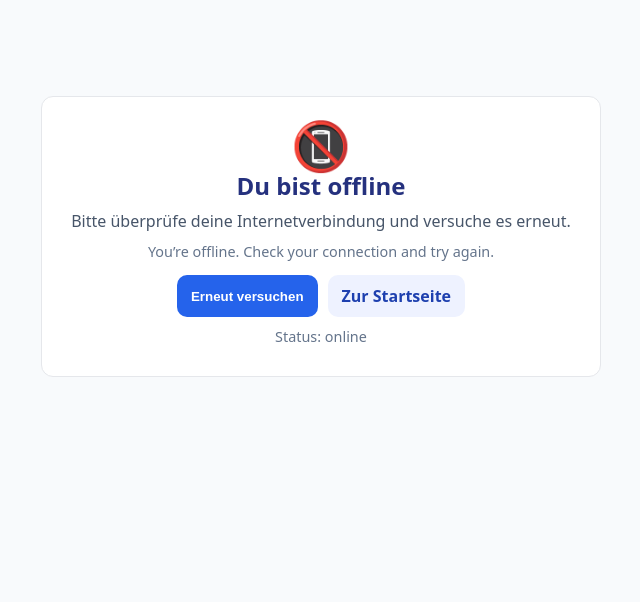
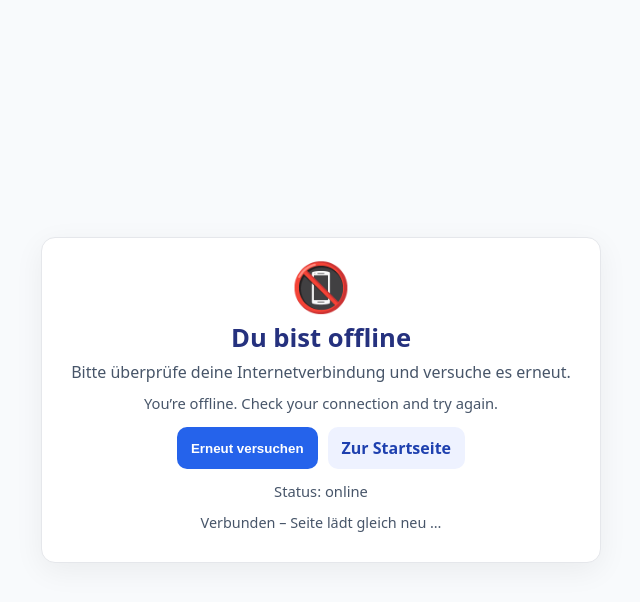
Before and after one commit to learngermanghana/linguaspark, a plain HTML site: page offline.html in a window 1280 px wide. Both pictures are taken after a click on the button "Erneut versuchen". Shown: the whole page, without its empty margins (319-959 px from the left). Drawn offline with Linux system fonts and the light colour scheme.

Commit message:
Update offline.html
Signed-off-by: learngermanghana <learngermanghana@gmail.com>

```diff
--- a/offline.html
+++ b/offline.html
@@ -4,43 +4,98 @@
   <meta charset="utf-8" />
   <meta name="viewport" content="width=device-width, initial-scale=1" />
   <title>Falowen – Offline</title>
+  <meta name="robots" content="noindex" />
+  <meta name="theme-color" content="#25317e" />
+  <meta name="color-scheme" content="light dark" />
   <style>
-    :root { --bg:#f8fafc; --card:#fff; --text:#0f172a; --sub:#475569; --brand:#25317e; --btn:#2563eb; }
+    :root {
+      --bg:#f8fafc; --card:#fff; --text:#0f172a; --sub:#475569;
+      --brand:#25317e; --btn:#2563eb; --btnText:#fff; --ring:#93c5fd;
+      --ghost-bg:#eef2ff; --ghost-text:#1e40af; --border:#e5e7eb;
+    }
+    @media (prefers-color-scheme: dark) {
+      :root {
+        --bg:#0b1220; --card:#0f172a; --text:#e5e7eb; --sub:#9aa5b1;
+        --brand:#8da2ff; --btn:#3b82f6; --btnText:#fff; --ring:#60a5fa;
+        --ghost-bg:#1e293b; --ghost-text:#c7d2fe; --border:#1f2937;
+      }
+    }
     * { box-sizing:border-box }
-    body { margin:0; font-family: system-ui,-apple-system,Segoe UI,Roboto,Arial,sans-serif; background:var(--bg); color:var(--text); }
-    .wrap { max-width:560px; margin:12vh auto; background:var(--card); padding:24px; border:1px solid #e5e7eb; border-radius:12px; text-align:center; }
-    h1 { margin:0 0 8px; color:var(--brand); font-size:1.5rem; }
+    body {
+      margin:0; font-family: system-ui, -apple-system, Segoe UI, Roboto, Arial, sans-serif;
+      background:var(--bg); color:var(--text);
+      display:grid; min-height:100dvh; place-items:center;
+    }
+    .wrap {
+      width:min(560px, 92vw); background:var(--card); padding:24px;
+      border:1px solid var(--border); border-radius:14px; text-align:center;
+      box-shadow: 0 8px 30px rgba(0,0,0,.06);
+    }
+    h1 { margin:10px 0 6px; color:var(--brand); font-size:1.6rem; }
     p { margin:6px 0; color:var(--sub); }
+    .emoji { font-size:48px; line-height:1; }
     .actions { display:flex; gap:10px; justify-content:center; margin-top:14px; flex-wrap:wrap; }
-    a, button { appearance:none; border:none; border-radius:10px; padding:10px 14px; font-weight:700; cursor:pointer; text-decoration:none; }
-    .btn-primary { background:var(--btn); color:#fff; }
-    .btn-ghost { background:#eef2ff; color:#1e40af; }
-    .muted { margin-top:10px; font-size:.9rem; color:#64748b; }
+    a, button {
+      appearance:none; border:none; border-radius:10px; padding:10px 14px; font-weight:700;
+      cursor:pointer; text-decoration:none; transition:transform .06s ease, box-shadow .06s ease;
+    }
+    .btn-primary { background:var(--btn); color:var(--btnText); }
+    .btn-ghost { background:var(--ghost-bg); color:var(--ghost-text); }
+    a:focus-visible, button:focus-visible {
+      outline:none; box-shadow:0 0 0 3px var(--ring);
+    }
+    a:hover, button:hover { transform:translateY(-1px); }
+    .muted { margin-top:10px; font-size:.92rem; color:var(--sub); }
+    .status { margin-top:12px; font-size:.92rem; }
+    .tips { margin-top:12px; font-size:.9rem; color:var(--sub); }
   </style>
 </head>
 <body>
-  <div class="wrap">
-    <div style="font-size:48px; line-height:1">📵</div>
-    <h1>Du bist offline</h1>
+  <main class="wrap" role="main" aria-labelledby="title">
+    <div class="emoji" aria-hidden="true">📵</div>
+    <h1 id="title">Du bist offline</h1>
     <p>Bitte überprüfe deine Internetverbindung und versuche es erneut.</p>
     <p class="muted">You’re offline. Check your connection and try again.</p>
 
-    <div class="actions">
-      <button class="btn-primary" onclick="location.reload()">Erneut versuchen</button>
-      <a class="btn-ghost" href="/">Zur Startseite</a>
+    <div class="actions" role="group" aria-label="Aktionen">
+      <button class="btn-primary" id="retry">Erneut versuchen</button>
+      <a class="btn-ghost" href="/" rel="noopener">Zur Startseite</a>
     </div>
 
-    <p class="muted" id="status">Status: offline</p>
-  </div>
+    <p class="status" id="status" aria-live="polite">Status: offline</p>
+    <p class="tips" id="tip"></p>
+  </main>
 
   <script>
-    function update() {
-      document.getElementById('status').textContent = 'Status: ' + (navigator.onLine ? 'online' : 'offline');
-      if (navigator.onLine) setTimeout(()=>location.reload(), 800);
+    const statusEl = document.getElementById('status');
+    const tipEl = document.getElementById('tip');
+    const retryBtn = document.getElementById('retry');
+
+    function setStatus() {
+      const online = navigator.onLine;
+      statusEl.textContent = 'Status: ' + (online ? 'online' : 'offline');
+      tipEl.textContent = online ? 'Verbunden – Seite lädt gleich neu …' : 'WLAN/Mobilfunk prüfen oder später erneut versuchen.';
+      if (online) setTimeout(() => location.reload(), 700);
     }
-    addEventListener('online', update);
-    addEventListener('offline', update);
-    update();
+
+    retryBtn.addEventListener('click', async () => {
+      // Lightweight connectivity probe to same-origin asset
+      try {
+        const res = await fetch('/manifest.webmanifest', { cache: 'no-store' });
+        if (res.ok) location.reload();
+        else setStatus();
+      } catch {
+        setStatus();
+      }
+    });
+
+    addEventListener('online', setStatus);
+    addEventListener('offline', setStatus);
+    document.addEventListener('visibilitychange', () => {
+      if (document.visibilityState === 'visible') setStatus();
+    });
+
+    setStatus();
   </script>
 </body>
 </html>
```
